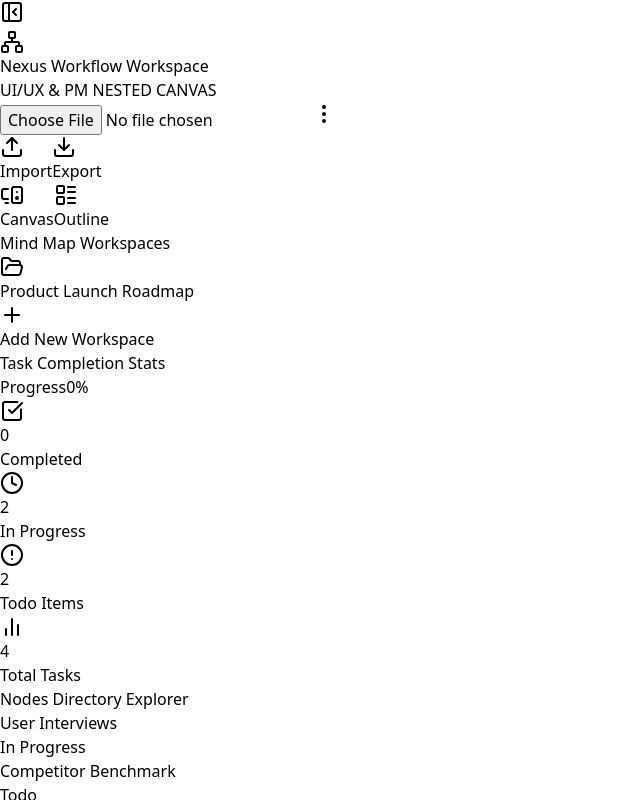
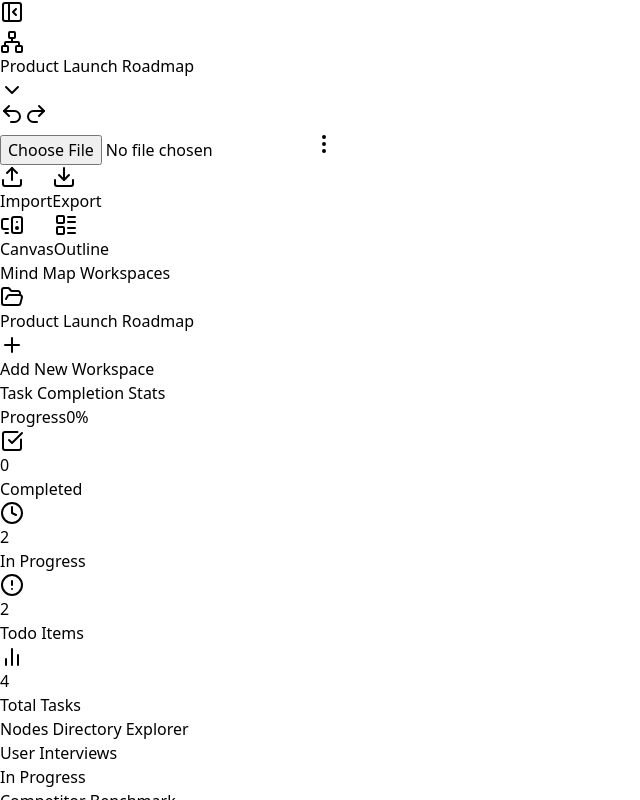
Before and after one commit to gourav-eng/mind-map2, a React (Vite) app: page / in a window 1280 px wide. Shown: the whole page, without its empty margins (0-640 px from the left). Built offline with nearby package versions, Linux system fonts and the light colour scheme.

Commit message:
feat: move Undo/Redo to header bar and replace branding with workspace dropdown selector

```diff
--- a/src/App.jsx
+++ b/src/App.jsx
@@ -278,6 +278,7 @@ export default function WorkflowApp() {
   // --- UI Layout Panels ---
   const [showSidebar, setShowSidebar] = useState(true);
   const [showMoreMenu, setShowMoreMenu] = useState(false);
+  const [showWorkspaceDropdown, setShowWorkspaceDropdown] = useState(false);
 
   // --- Dragging & Resizing Interactions ---
   const [draggingNode, setDraggingNode] = useState(null);
@@ -1438,16 +1439,56 @@ export default function WorkflowApp() {
           <div className="p-2.5 bg-gradient-to-br from-indigo-600 to-indigo-800 rounded-xl text-white shadow-md shadow-indigo-100 shrink-0">
             <Network className="w-5 h-5" />
           </div>
-          <div>
-            <h1 className="text-base font-bold bg-clip-text text-transparent bg-gradient-to-r from-slate-900 to-slate-600 leading-tight">
-              Nexus Workflow Workspace
-            </h1>
-            <p className="text-[10px] text-indigo-600 font-bold tracking-wider uppercase">UI/UX & PM NESTED CANVAS</p>
+
+          {/* Workspace Dropdown Selector */}
+          <div className="relative">
+            <button
+              onClick={() => setShowWorkspaceDropdown(!showWorkspaceDropdown)}
+              className="flex items-center gap-2 px-3 py-2 rounded-lg hover:bg-slate-50 border border-slate-200 transition-colors min-w-[180px]"
+            >
+              <span className="text-sm font-semibold text-slate-700 truncate flex-1 text-left">
+                {activeWs?.name || 'Select Workspace'}
+              </span>
+              <ChevronDown className={`w-4 h-4 text-slate-400 transition-transform ${showWorkspaceDropdown ? 'rotate-180' : ''}`} />
+            </button>
+
+            {showWorkspaceDropdown && (
+              <>
+                <div className="fixed inset-0 z-[99]" onClick={() => setShowWorkspaceDropdown(false)}></div>
+                <div className="absolute top-full left-0 mt-2 w-64 bg-white rounded-xl shadow-xl border border-slate-200 py-2 z-[100]">
+                  {workspaces.map(ws => (
+                    <button
+                      key={ws.id}
+                      onClick={() => { setActiveTab(ws.id); setShowWorkspaceDropdown(false); }}
+                      className={`w-full flex items-center px-4 py-2.5 text-sm font-medium transition-colors ${
+                        activeTab === ws.id
+                          ? 'bg-indigo-50 text-indigo-700'
+                          : 'text-slate-700 hover:bg-slate-50'
+                      }`}
+                    >
+                      <FolderOpen className={`w-4 h-4 mr-2.5 shrink-0 ${activeTab === ws.id ? 'text-indigo-600' : 'text-slate-400'}`} />
+                      <span className="truncate">{ws.name}</span>
+                      {activeTab === ws.id && <Check className="w-4 h-4 ml-auto text-indigo-600 shrink-0" />}
+                    </button>
+                  ))}
+                </div>
+              </>
+            )}
           </div>
         </div>
 
 
-        <div className="relative flex items-center">
+        <div className="relative flex items-center gap-1">
+          {/* Always-visible Undo/Redo buttons */}
+          <button onClick={performUndo} disabled={!canUndo} className={`p-2 rounded-lg transition-colors ${!canUndo ? 'text-slate-300 cursor-not-allowed' : 'text-slate-600 hover:bg-slate-100'}`} title="Undo">
+            <Undo2 className="w-5 h-5" />
+          </button>
+          <button onClick={performRedo} disabled={!canRedo} className={`p-2 rounded-lg transition-colors ${!canRedo ? 'text-slate-300 cursor-not-allowed' : 'text-slate-600 hover:bg-slate-100'}`} title="Redo">
+            <Redo2 className="w-5 h-5" />
+          </button>
+
+          <div className="w-px h-6 bg-slate-200 mx-1"></div>
+
           <input type="file" accept=".json" ref={fileInputRef} onChange={handleImport} className="hidden" />
           <button
             onClick={() => setShowMoreMenu(!showMoreMenu)}
@@ -1461,13 +1502,6 @@ export default function WorkflowApp() {
             <>
             <div className="fixed inset-0 z-[99]" onClick={() => setShowMoreMenu(false)}></div>
             <div className="absolute top-full right-0 mt-2 w-56 bg-white rounded-xl shadow-xl border border-slate-200 py-2 z-[100]">
-              <button onClick={() => { performUndo(); setShowMoreMenu(false); }} disabled={!canUndo} className={`w-full flex items-center px-4 py-2.5 text-sm font-medium transition-colors ${!canUndo ? 'text-slate-400 cursor-not-allowed' : 'text-slate-700 hover:bg-slate-50'}`}>
-                <Undo2 className="w-4 h-4 mr-2.5" /> Undo
-              </button>
-              <button onClick={() => { performRedo(); setShowMoreMenu(false); }} disabled={!canRedo} className={`w-full flex items-center px-4 py-2.5 text-sm font-medium transition-colors ${!canRedo ? 'text-slate-400 cursor-not-allowed' : 'text-slate-700 hover:bg-slate-50'}`}>
-                <Redo2 className="w-4 h-4 mr-2.5" /> Redo
-              </button>
-              <div className="h-px bg-slate-100 my-1 mx-3"></div>
               <button onClick={() => { disperseOverlappingNodes(); setShowMoreMenu(false); }} className="w-full flex items-center px-4 py-2.5 text-sm font-medium text-slate-700 hover:bg-slate-50 transition-colors">
                 <RefreshCw className="w-4 h-4 mr-2.5 text-indigo-500" /> Disperse Overlaps
               </button>
```
